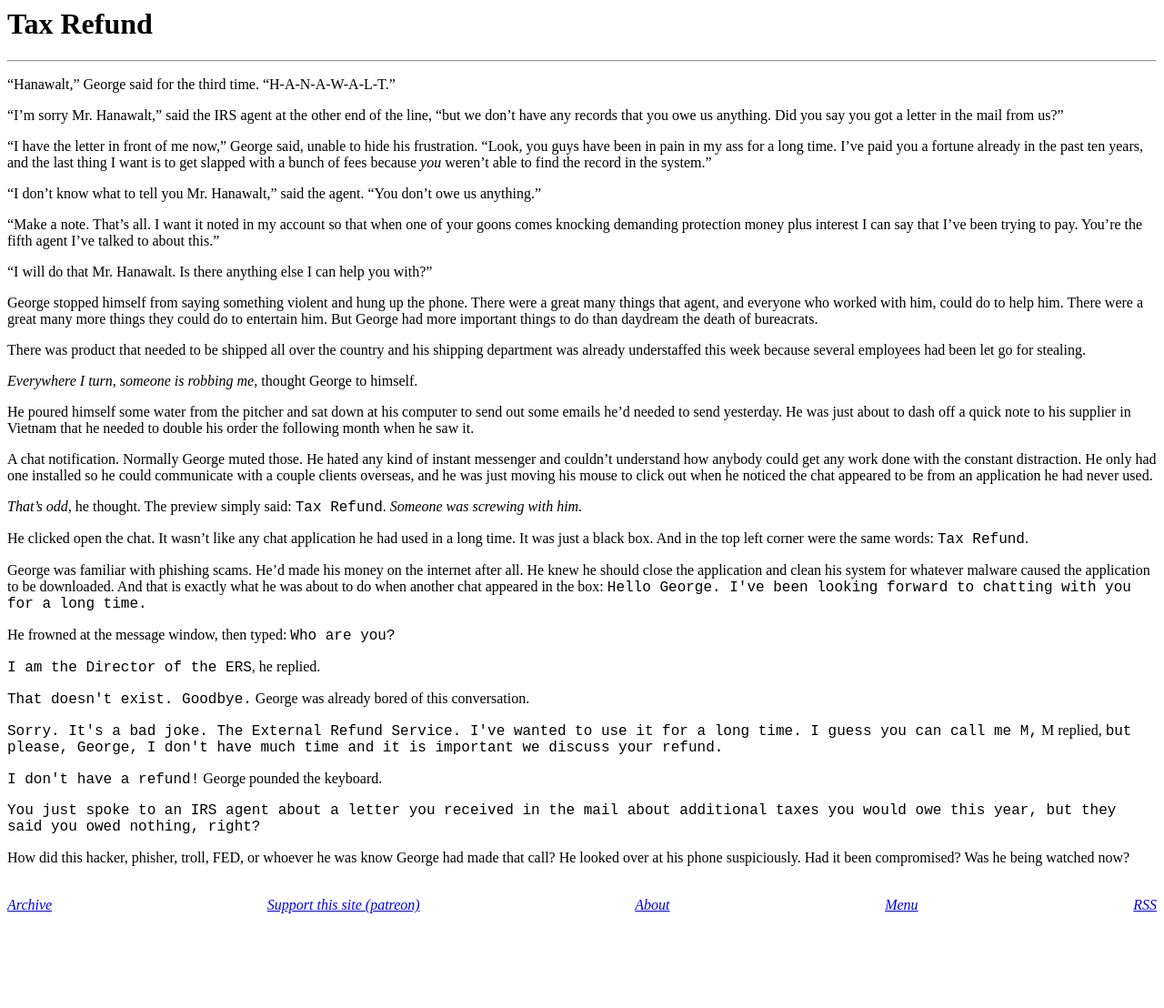
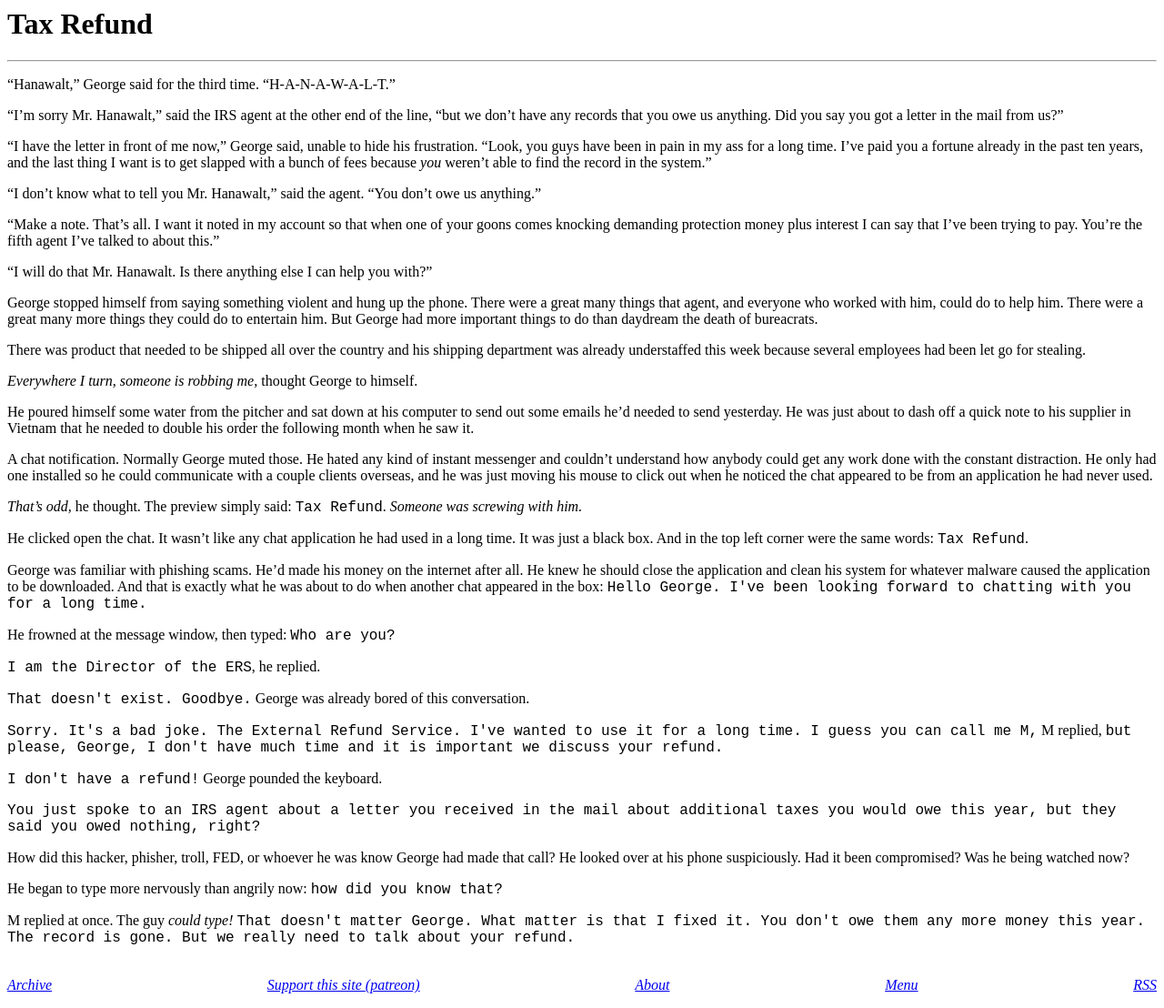
Before and after one commit to derykmakgill/website, a Jekyll site: the page built from tax.md, in a window 1280 px wide. Shown: the whole page at 91% size. Built offline with Jekyll 4.4.1, drawn with Linux system fonts in a browser that asks for light colours; before the commit the page ends 1020 px from its top, so only the background shows below that.

Commit message:
Update tax.md

```diff
--- a/tax.md
+++ b/tax.md
@@ -61,3 +61,7 @@ He frowned at the message window, then typed: <code style="font-family: courier
 <code style="font-family: courier new, monospace;">You just spoke to an IRS agent about a letter you received in the mail about additional taxes you would owe this year, but they said you owed nothing, right?</code>
 
 How did this hacker, phisher, troll, FED, or whoever he was know George had made that call? He looked over at his phone suspiciously. Had it been compromised? Was he being watched now?
+
+He began to type more nervously than angrily now: <code style="font-family: courier new, monospace;">how did you know that?</code>
+
+M replied at once. The guy *could type!* <code style="font-family: courier new, monospace;">That doesn't matter George. What matter is that I fixed it. You don't owe them any more money this year. The record is gone. But we really need to talk about your refund.</code>
```
